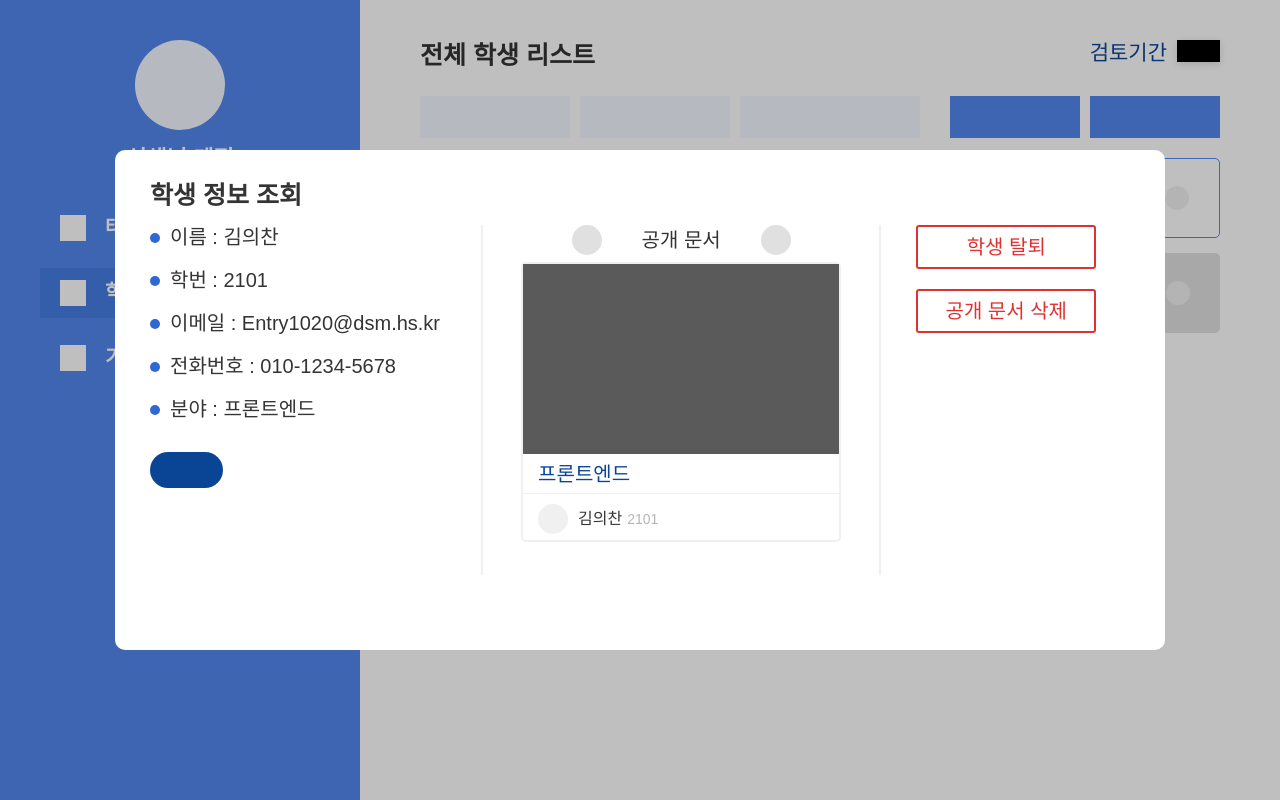
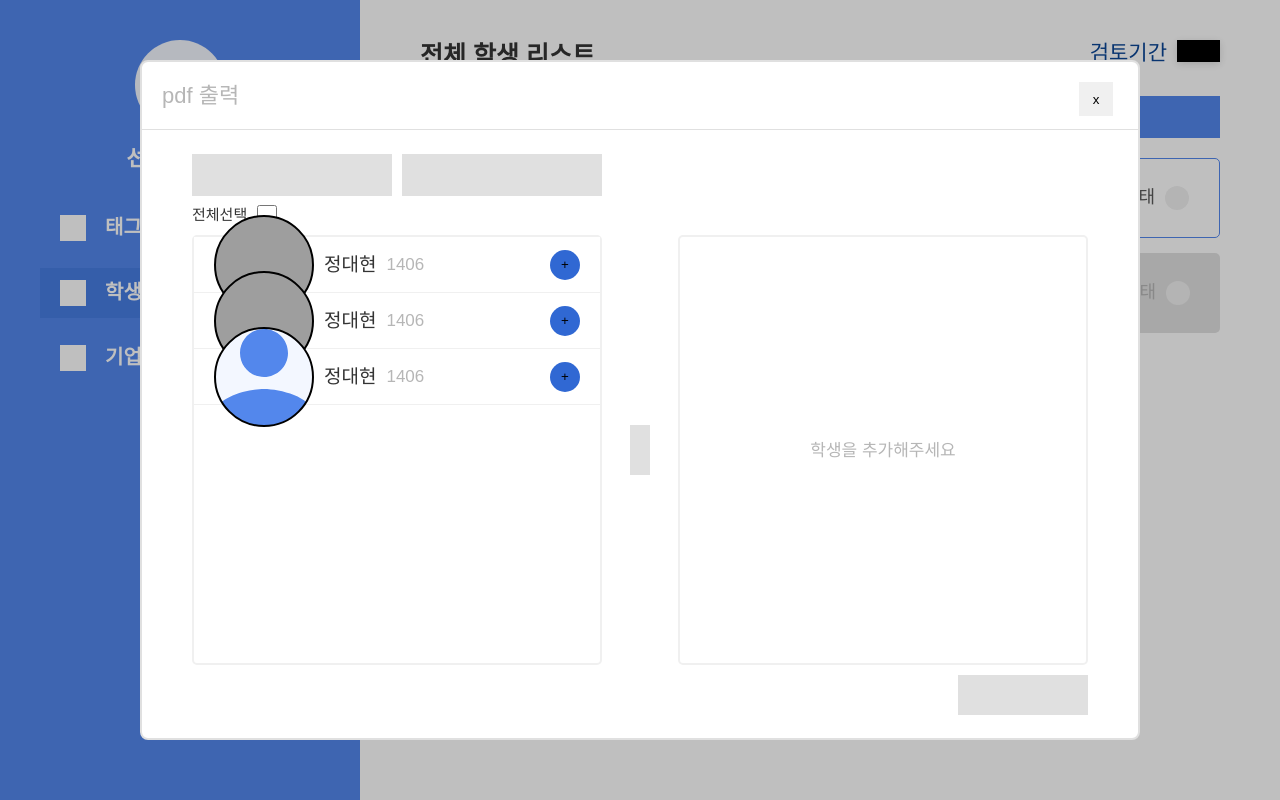
Before and after one commit to EntryDSM/Buldak, a Next.js app in the folder apps/teacher/: page / in a window 1280 px wide. Built offline with nearby package versions, Linux system fonts and the light colour scheme; grey boxes are pictures that could not be loaded.

Commit message:
feat(teacher): pdf 모달 추가

```diff
--- /dev/null
+++ b/apps/teacher/components/student/pdf/Filter.tsx
@@ -0,0 +1,21 @@
+import styled from '@emotion/styled';
+
+const PdfFilter = () => {
+    return (
+        <_Wrapper>
+            <_Dropdown />
+            <_Dropdown />
+        </_Wrapper>
+    );
+};
+export default PdfFilter;
+
+const _Wrapper = styled.div`
+    display: flex;
+`;
+const _Dropdown = styled.div`
+    width: 200px;
+    height: 42px;
+    background-color: ${({ theme }) => theme.color.gray500};
+    margin-right: 10px;
+`;
--- /dev/null
+++ b/apps/teacher/components/student/pdf/StudentBox.tsx
@@ -0,0 +1,58 @@
+import styled from '@emotion/styled';
+import Profile from '@packages/ui/components/Profile';
+
+export interface pdfStudentListProps {
+    public_id: string;
+    name: string;
+    gcn: number;
+    profile_image_path: string;
+    isSelected: boolean;
+}
+
+interface Props {
+    item: pdfStudentListProps;
+}
+
+const StudentBox = ({ item }: Props) => {
+    return (
+        <_Wrapper key={item.public_id}>
+            <Profile type="image" src={item.profile_image_path} />
+            <_Name>{item.name}</_Name>
+            <_StudentNumber>{item.gcn}</_StudentNumber>
+            {!item.isSelected ? <_PlusButton>+</_PlusButton> : <_MinusButton>-</_MinusButton>}
+        </_Wrapper>
+    );
+};
+export default StudentBox;
+
+const _Wrapper = styled.li`
+    width: 100%;
+    height: 56px;
+    padding: 8px 20px;
+    display: flex;
+    align-items: center;
+    background-color: ${({ theme }) => theme.color.white};
+    border-bottom: 1px solid ${({ theme }) => theme.color.gay300};
+`;
+const _Name = styled.strong`
+    font-size: 19px;
+    line-height: 24px;
+    color: ${({ theme }) => theme.color.black};
+    font-weight: 500;
+    margin-left: 10px;
+`;
+const _StudentNumber = styled.em`
+    font-size: 17px;
+    line-height: 21px;
+    color: ${({ theme }) => theme.color.gray700};
+    font-weight: 500;
+    margin-left: 10px;
+`;
+const _PlusButton = styled.button`
+    width: 30px;
+    height: 30px;
+    border-radius: 50%;
+    background-color: ${({ theme }) => theme.color.main};
+    margin-left: auto;
+`;
+const _MinusButton = styled(_PlusButton)``;
--- /dev/null
+++ b/apps/teacher/components/student/pdf/index.tsx
@@ -0,0 +1,92 @@
+import ModalWrapper from '../../ModalWrapper';
+import styled from '@emotion/styled';
+import Filter from './Filter';
+import StudentList from './studentList';
+
+const PdfModal = () => {
+    const onClick = () => {};
+    return (
+        <ModalWrapper closeModal={onClick}>
+            <_Box>
+                <_Header>
+                    <h1 className="title">pdf 출력</h1>
+                    <button className="xButton">x</button>
+                </_Header>
+                <_Content>
+                    <Filter />
+                    <_SelectAll>
+                        <p className="summary">전체선택</p>
+                        <input className="checkBox" type="checkbox" />
+                    </_SelectAll>
+                    <_StudentArea>
+                        <StudentList isAddList={false} />
+                        <div className="arrow" />
+                        <StudentList isAddList={true} />
+                    </_StudentArea>
+                    <_Button />
+                </_Content>
+            </_Box>
+        </ModalWrapper>
+    );
+};
+export default PdfModal;
+
+const _Box = styled.section`
+    width: 1000px;
+    height: 680px;
+    background-color: ${({ theme }) => theme.color.white};
+    border-radius: 8px;
+    border: 2px solid ${({ theme }) => theme.color.gray500};
+`;
+const _Header = styled.header`
+    display: flex;
+    padding: 20px 25px 0 20px;
+    height: 68px;
+    border-bottom: 1px solid ${({ theme }) => theme.color.gray500};
+    > .title {
+        font-size: 22px;
+        line-height: 28px;
+        color: ${({ theme }) => theme.color.gray700};
+        font-weight: 500;
+    }
+    > .xButton {
+        margin-left: auto;
+        width: 34px;
+        height: 34px;
+        background-color: ${({ theme }) => theme.color.gay300};
+    }
+`;
+const _Content = styled.div`
+    padding: 24px 50px 26px 50px;
+`;
+const _SelectAll = styled.label`
+    display: flex;
+    margin-top: 9px;
+    > .summary {
+        font-size: 15px;
+        line-height: 19px;
+        color: ${({ theme }) => theme.color.black};
+    }
+    > .checkBox {
+        width: 20px;
+        height: 20px;
+        margin-left: 10px;
+    }
+`;
+const _StudentArea = styled.div`
+    display: flex;
+    margin-top: 10px;
+    justify-content: space-between;
+    align-items: center;
+    > .arrow {
+        width: 20px;
+        height: 50px;
+        background-color: ${({ theme }) => theme.color.gray500};
+    }
+`;
+const _Button = styled.div`
+    width: 130px;
+    height: 40px;
+    background-color: ${({ theme }) => theme.color.gray500};
+    margin: 10px 0 0 auto;
+`;
--- /dev/null
+++ b/apps/teacher/components/student/pdf/studentList.tsx
@@ -0,0 +1,92 @@
+import styled from '@emotion/styled';
+import StudentBox, { pdfStudentListProps } from './StudentBox';
+
+interface Props {
+    isAddList: boolean;
+}
+
+interface studentList {
+    public_id: string;
+    name: string;
+    gcn: number;
+    profile_image_path: string;
+    feedback_status: boolean;
+    public_status: boolean;
+    is_submitted: boolean;
+}
+
+const dummyData: studentList[] = [
+    {
+        public_id: '550e8400-e29b-41d4-a716-446655440000',
+        name: '정대현',
+        gcn: 1406,
+        profile_image_path: 'https://~~~~~~~~~~~',
+        feedback_status: true,
+        public_status: false,
+        is_submitted: true,
+    },
+    {
+        public_id: '550e8400-e29b-41d4-a716-446655440000',
+        name: '정대현',
+        gcn: 1406,
+        profile_image_path: 'https://~~~~~~~~~~~',
+        feedback_status: true,
+        public_status: false,
+        is_submitted: true,
+    },
+    {
+        public_id: '550e8400-e29b-41d4-a716-446655440000',
+        name: '정대현',
+        gcn: 1406,
+        profile_image_path: '',
+        feedback_status: true,
+        public_status: false,
+        is_submitted: true,
+    },
+];
+
+const StudentList = ({ isAddList }: Props) => {
+    return (
+        <_Wrapper>
+            {isAddList ? (
+                <_IsEmpty>
+                    <em className="empty">학생을 추가해주세요</em>
+                </_IsEmpty>
+            ) : (
+                dummyData.map((item) => {
+                    const newItem = {
+                        name: item.name,
+                        gcn: item.gcn,
+                        profile_image_path: item.profile_image_path,
+                        public_id: item.public_id,
+                        isSelected: false,
+                    } as pdfStudentListProps;
+                    return <StudentBox item={newItem} />;
+                })
+            )}
+        </_Wrapper>
+    );
+};
+export default StudentList;
+
+const _Wrapper = styled.ul`
+    width: 410px;
+    height: 430px;
+    border-radius: 5px;
+    border: 2px solid ${({ theme }) => theme.color.gay300};
+    display: flex;
+    flex-direction: column;
+`;
+const _IsEmpty = styled.div`
+    width: 100%;
+    height: 100%;
+    display: flex;
+    align-items: center;
+    justify-content: center;
+    > .empty {
+        font-size: 17px;
+        line-height: 21px;
+        color: ${({ theme }) => theme.color.gray700};
+        font-weight: 500;
+    }
+`;
--- a/apps/teacher/pages/index.tsx
+++ b/apps/teacher/pages/index.tsx
@@ -2,11 +2,13 @@ import SideBar from '../components/SideBar';
 import ManageStudent from '../components/student';
 import styled from '@emotion/styled';
 import UserDetail from '../components/student/userDetail';
+import PdfModal from '../components/student/pdf';
 
 export default function Home() {
     return (
         <>
-            <UserDetail />
+            {/*<UserDetail />*/}
+            <PdfModal />
             <Wrapper>
                 <SideBar managementType="student" />
                 <ManageStudent />
```
